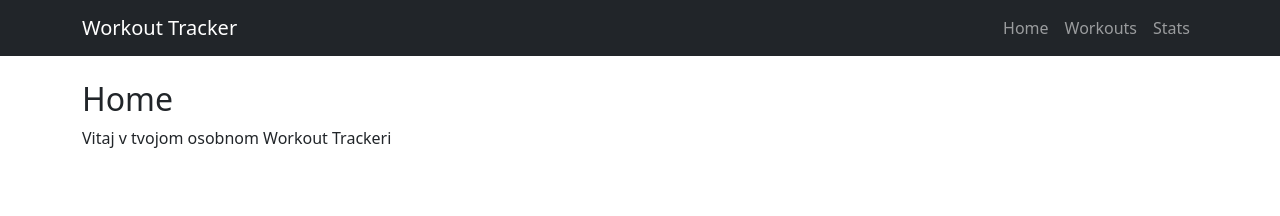
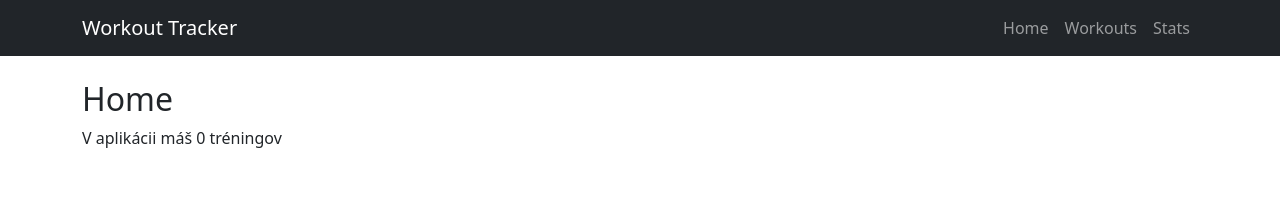
Before and after one commit to Ha-Khu/Workout-tracker, a Vue app: page / in a window 1280 px wide. Shown: the top 216 px of the page. Built offline with nearby package versions, Linux system fonts and the light colour scheme.

Commit message:
Pridanie Pinia store pre správu tréningov a prepojenie so stránkami

```diff
--- /dev/null
+++ b/src/stores/workouts.js
@@ -0,0 +1,23 @@
+import { defineStore } from 'pinia';
+
+export const useWorkoutsStore = defineStore('workouts', {
+    state: () => ({
+        workouts: []
+    }),
+
+    getters: {
+        workoutCount(state){
+            return state.workouts.length
+        }
+    },
+
+    actions: {
+        addWorkout(name){
+            this.workouts.push({
+                id: Date.now(),
+                name: name,
+                exercises: []
+            })
+        }
+    }
+})
--- a/src/view/HomeView.vue
+++ b/src/view/HomeView.vue
@@ -1,12 +1,26 @@
 <template>
     <div class="container mt-4">
         <h2>Home</h2>
-        <p>Vitaj v tvojom osobnom Workout Trackeri</p>
+        <p>V aplikácii máš {{ workoutCount }} tréningov</p>
     </div>
 </template>
 
 <script>
+    import { useWorkoutsStore } from '@/stores/workouts';
+
     export default {
-        name: 'HomeView'
+        name: 'HomeView',
+
+        data(){
+            return {
+                workoutsStore: useWorkoutsStore()
+            }
+        },
+
+        computed: {
+            workoutCount() {
+                return this.workoutsStore.workoutCount
+            }
+        }
     }
 </script>
--- a/src/view/WorkoutsView.vue
+++ b/src/view/WorkoutsView.vue
@@ -1,12 +1,39 @@
 <template>
     <div class="container mt-4">
         <h2>Workouts</h2>
-        <p>Zoznam tréningov</p>
+
+        <button class="btn btn-primary mb-3" @click="addNewWorkout">Pridať tréning</button>
+
+        <ul class="list-group">
+            <li v-for="workout in workoutsStore.workouts"
+                :key="workout.id"
+                class="list-group-item"
+            >
+                {{ workout.name }}
+            </li>
+        </ul>
     </div>
 </template>
 
 <script>
+    import {useWorkoutsStore} from '@/stores/workouts'
+
     export default {
-        name: 'WorkoutsView'
+        name: 'WorkoutsView',
+
+        data(){
+            return {
+                workoutsStore: useWorkoutsStore()
+            }
+        },
+
+        methods: {
+            addNewWorkout() {
+                const name = prompt("Zadaj názov tréningu")
+                if(name){
+                    this.workoutsStore.addWorkout(name)
+                }
+            }
+        }
     }
 </script>
```
Also changed, not shown: src/stores/counter.js (deleted, +0 -12 lines).
